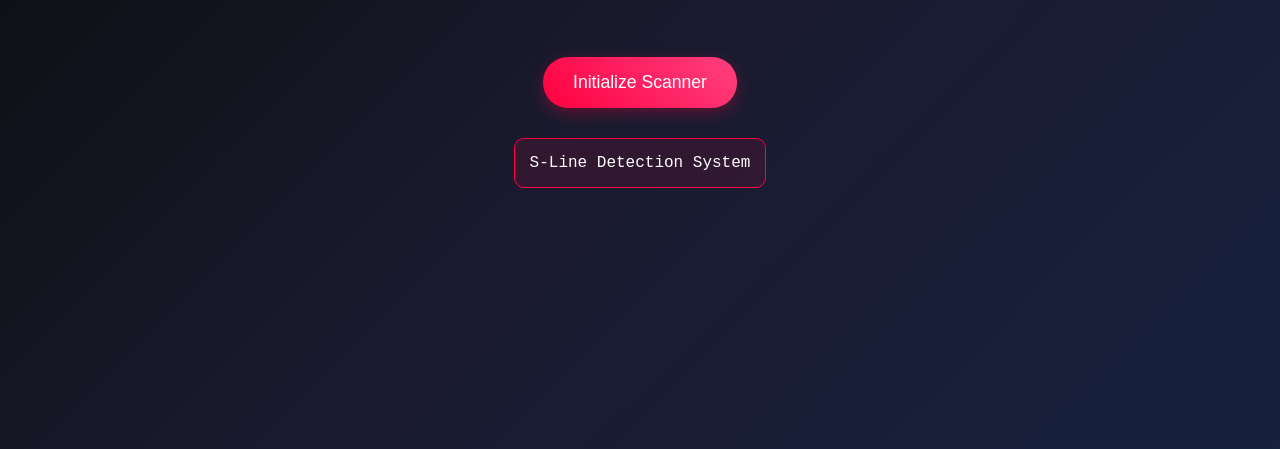
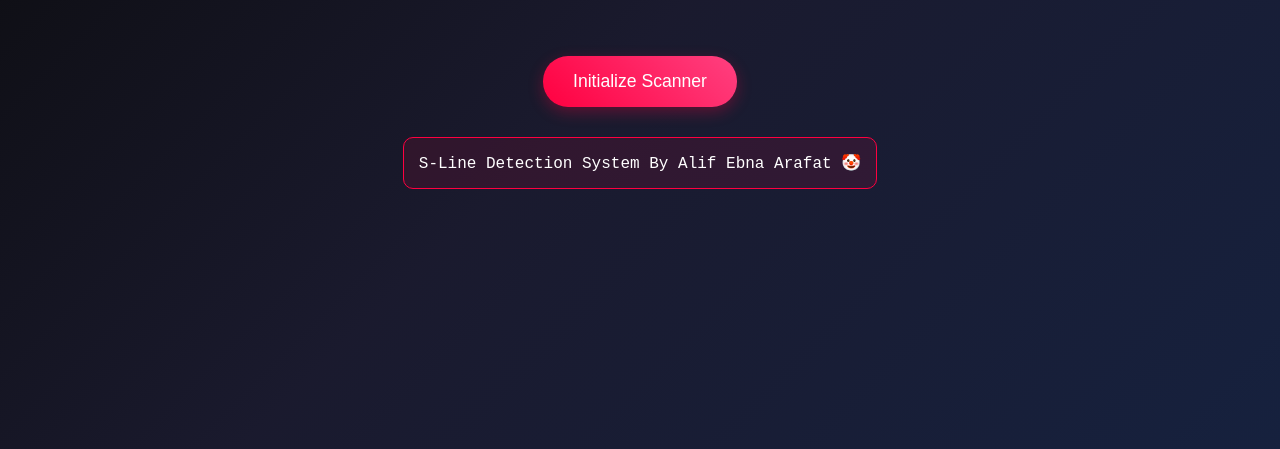
Before and after one commit to TheUnKnownGuardian/S-Line-Detector, a plain HTML site: page index.html in a window 1280 px wide. Shown: the part 351-800 px from the top of the page. Drawn offline with Linux system fonts and the light colour scheme.

Commit message:
Update index.html

```diff
--- a/index.html
+++ b/index.html
@@ -263,7 +263,7 @@
                     } catch (cdnError) {
                         console.error('CDN fallback failed:', cdnError);
                         this.isModelLoaded = true;
-                        this.updateStatus('S-Line Detection System');
+                        this.updateStatus('S-Line Detection System By Alif Ebna Arafat 🤡');
                     }
                 }
             }
```
